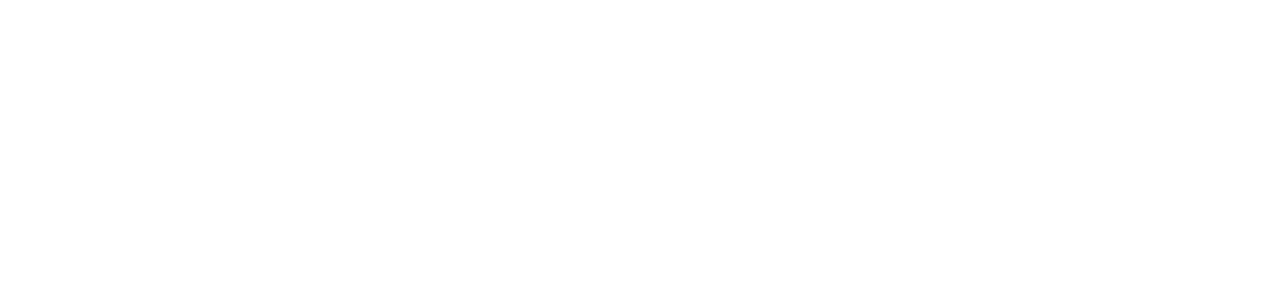
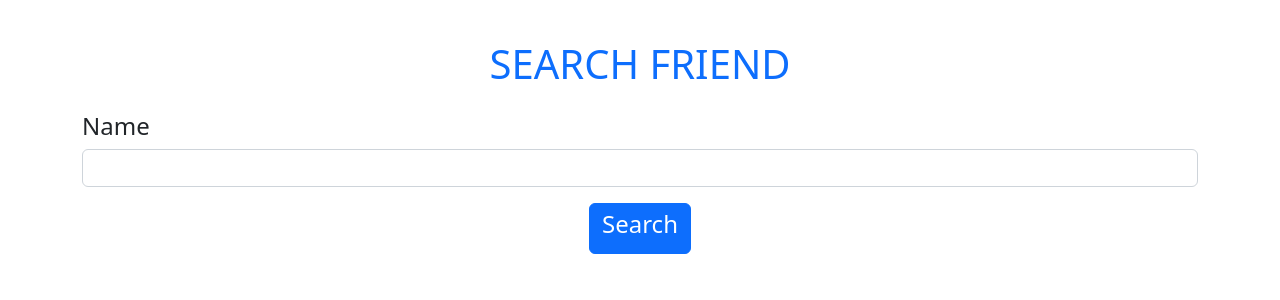
Before and after one commit to AmalAlby/FriendsAppAngular, an Angular app: page /search in a window 1280 px wide. Before the commit this address led to /. Shown: the top 300 px of the page. Built offline with nearby package versions, Linux system fonts and the light colour scheme.

Commit message:
friends search created

```diff
--- /dev/null
+++ b/src/app/search/search.component.html
@@ -0,0 +1,18 @@
+<div class="container">
+    <div class="row">
+        <div class="col col-12 col-sm-12 col-md-12 col-lg-12 col-xl-12 col-xxl-12">
+            <div class="row g-3 mt-4">
+                <div class="col col-12 col-sm-12 col-md-12 col-lg-12 col-xl-12 col-xxl-12 text-center text-primary">
+                   <h1>SEARCH FRIEND</h1>
+                </div>
+                <div class="col col-12 col-sm-12 col-md-12 col-lg-12 col-xl-12 col-xxl-12">
+                    <form action="" class="form-label"><h4>Name</h4></form>
+                    <input type="text" class="form-control">
+                </div>
+                <div class="col col-12 col-sm-12 col-md-12 col-lg-12 col-xl-12 col-xxl-12 text-center">
+                    <button class="btn btn-primary"><h4>Search</h4></button>
+                </div>
+            </div>
+        </div>
+    </div>
+</div>
```
Also changed, not shown: src/app/app.module.ts (+7 -1 lines), src/app/search/search.component.ts (added, +10 -0 lines), src/app/search/search.component.css (added).
